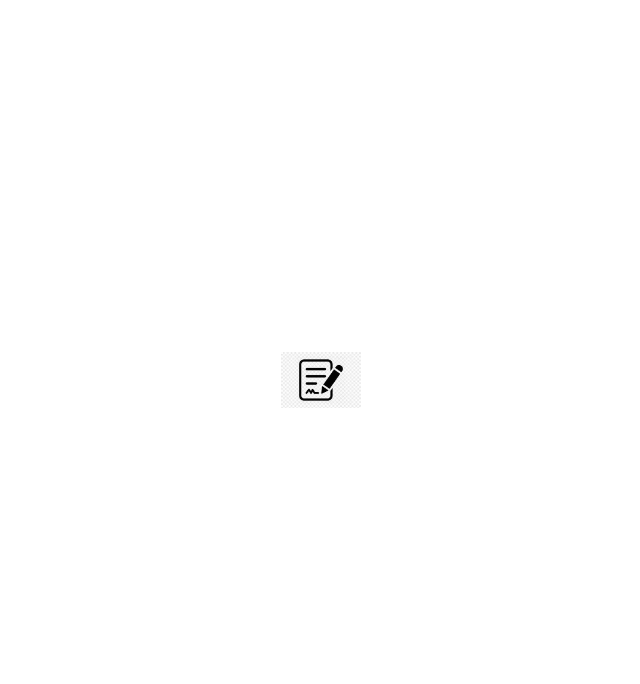
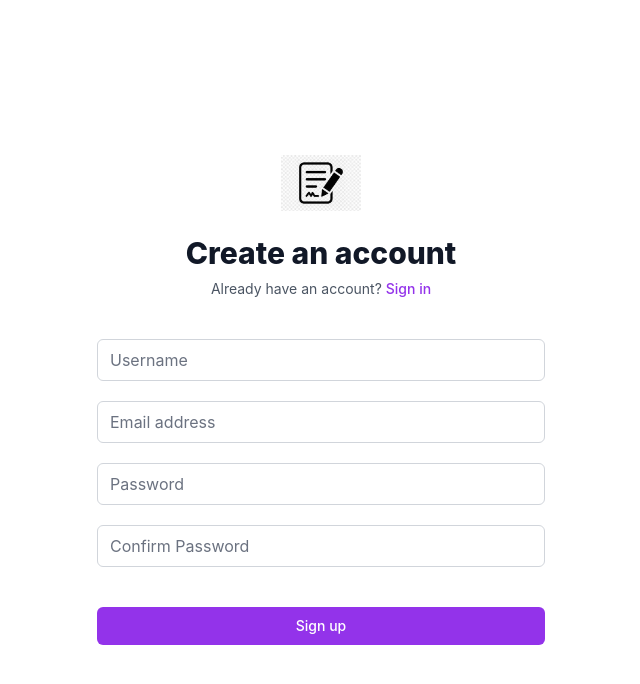
Before and after one commit to SafeTorpedo/DevJams22, a React (Create React App) app: page /signup in a window 1280 px wide. Shown: the top 684 px of the page, without its empty margins (319-959 px from the left). Built offline with nearby package versions, Linux system fonts and the light colour scheme.

Commit message:
Finalized Signup page

```diff
--- a/src/App.js
+++ b/src/App.js
@@ -1,6 +1,6 @@
 import { BrowserRouter, Routes, Route } from "react-router-dom";
-import Header from "./components/Header";
 import Login from "./components/Login";
+import Signup from "./components/Signup";
 
 function App() {
     return (
@@ -9,7 +9,7 @@ function App() {
                 <BrowserRouter>
                     <Routes>
                         <Route path="/" element={<Login />} />
-                        <Route path="/signup" element={<Header />} />
+                        <Route path="/signup" element={<Signup />} />
                     </Routes>
                 </BrowserRouter>
             </div>
--- a/src/components/LoginFormAction.jsx
+++ b/src/components/LoginFormAction.jsx
@@ -1,4 +1,3 @@
-import { Action } from "@remix-run/router";
 import React from "react";
 
 const LoginFormAction = ({
--- /dev/null
+++ b/src/components/Signup.jsx
@@ -0,0 +1,19 @@
+import React from "react";
+import Header from "./Header";
+import Signupform from "./Signupform";
+
+const Signup = () => {
+    return (
+        <>
+            <Header
+                heading="Create an account"
+                paragraph="Already have an account?"
+                linkName="Sign in"
+                link="/"
+            ></Header>
+            <Signupform />
+        </>
+    );
+};
+
+export default Signup;
--- /dev/null
+++ b/src/components/Signupform.jsx
@@ -0,0 +1,49 @@
+import { React, useState } from "react";
+import { signupFields } from "./formFields";
+import Input from "./Input";
+import LoginFormAction from "./LoginFormAction";
+
+const fields = signupFields;
+let fieldsState = {};
+
+fields.forEach((field) => (fieldsState[field.id] = ""));
+
+const Signupform = () => {
+    const [signupState, setSignupState] = useState(fieldsState);
+
+    const handleChange = (e) =>
+        setSignupState({ ...signupState, [e.target.id]: e.target.value });
+
+    const handleSubmit = (e) => {
+        e.preventDefault();
+        console.log(signupState);
+        createAccount();
+    };
+
+    //Signup API
+    const createAccount = () => {};
+
+    return (
+        <form className="mt-8 space-y-6" onSubmit={handleSubmit}>
+            <div>
+                {fields.map((field) => (
+                    <Input
+                        key={field.id}
+                        handleChange={handleChange}
+                        value={signupState[field.id]}
+                        labelText={field.labelText}
+                        labelFor={field.labelFor}
+                        id={field.id}
+                        name={field.name}
+                        type={field.type}
+                        isRequired={field.isRequired}
+                        placeholder={field.placeholder}
+                    />
+                ))}
+                <LoginFormAction handleSubmit={handleSubmit} text="Sign up" />
+            </div>
+        </form>
+    );
+};
+
+export default Signupform;
```
